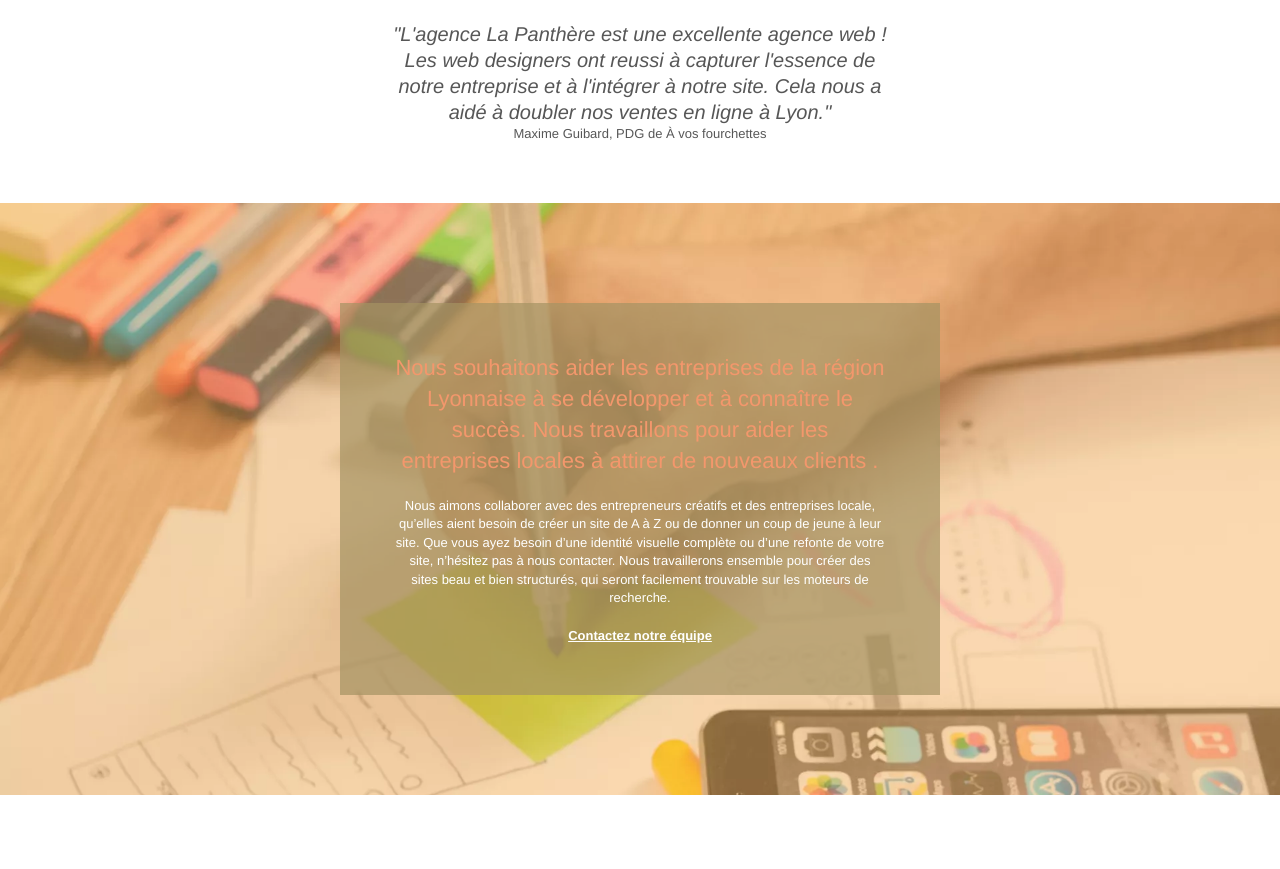
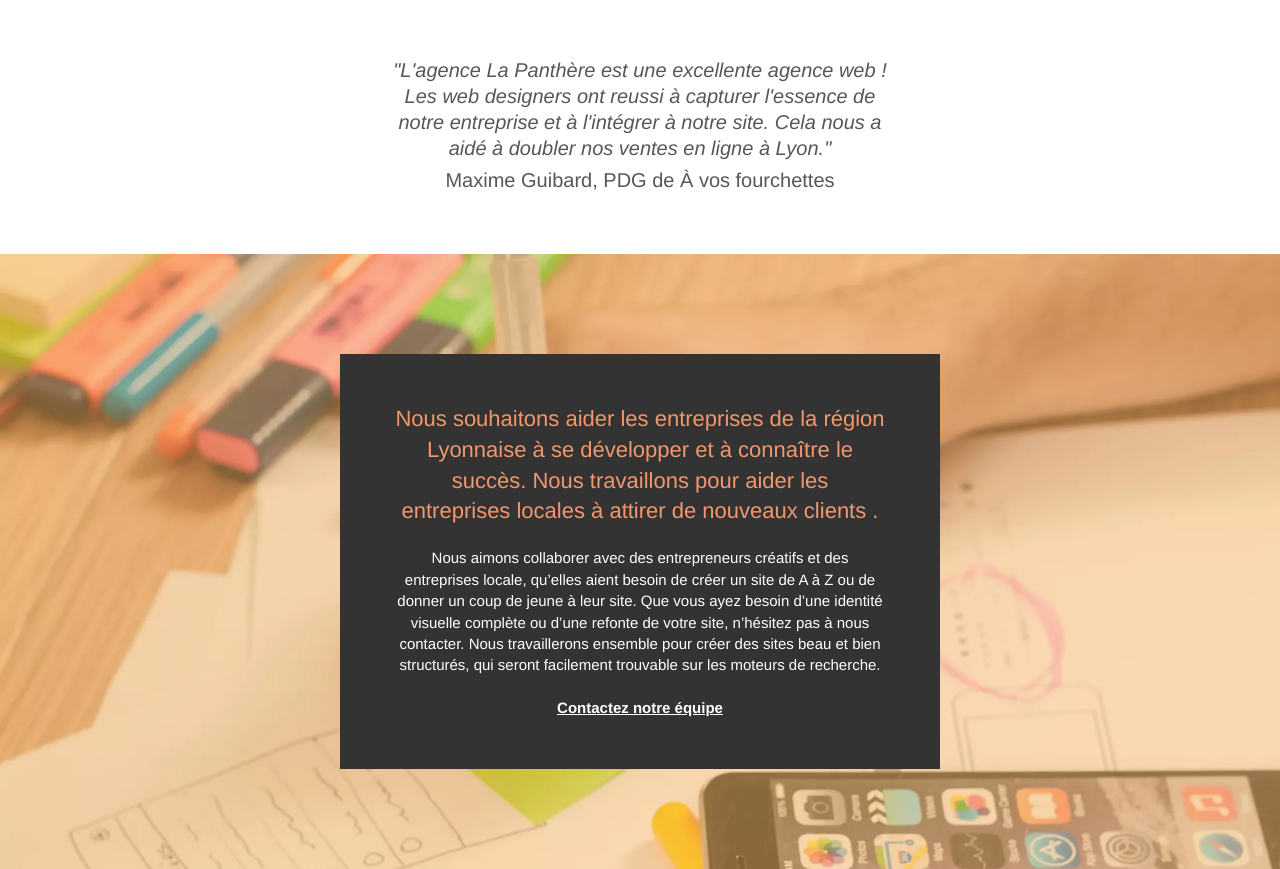
Before and after one commit to Maverick7775/La-panthere, a plain HTML site: page index.html in a window 1280 px wide. Shown: the part 980-1849 px from the top of the page. Drawn offline with Linux system fonts and the light colour scheme.

Commit message:
Rajout citation

```diff
--- a/index.html
+++ b/index.html
@@ -150,7 +150,7 @@
 									aidé à doubler nos ventes en ligne à Lyon."
 
 								</p>
-								<p class="text-center">Maxime Guibard, PDG de À vos fourchettes</p>
+								<p class="text-center citation">Maxime Guibard, PDG de À vos fourchettes</p>
 
 							</div>
 						</div>
@@ -287,7 +287,7 @@
 								<p class="text-center white">
 									Partenaires<br>
 								</p>
-								<div class="row row-no-gutters social">
+								<div class="row row-no-gutters ">
 									<div class="col-sm-3">
 										<div class="text-center">
 											<a href="voiture.com">voiture.com</a>
--- a/style.css
+++ b/style.css
@@ -651,7 +651,7 @@ label,
 a {
     font-family: "helvetica";
     font-weight: 400;
-    color: #575757!important;
+    color: #575757;
 }
 
 .container {
@@ -677,7 +677,7 @@ a {
 }
 
 p {
-    font-size: 13px;
+    font-size: 15px;
 }
 
 .tight-width-whitespace {
@@ -754,7 +754,7 @@ h4 {
 }
 
 .black-background {
-    background-color: rgba(165, 147, 99, 0.7);
+    background-color: #333;
     padding: 40px 40px 40px 40px;
 }
 
@@ -1041,3 +1041,8 @@ h4 {
         text-align: center;
     }
 }
+
+.citation{
+    font-size: 20px;
+    margin-top: 5px;
+}
```
